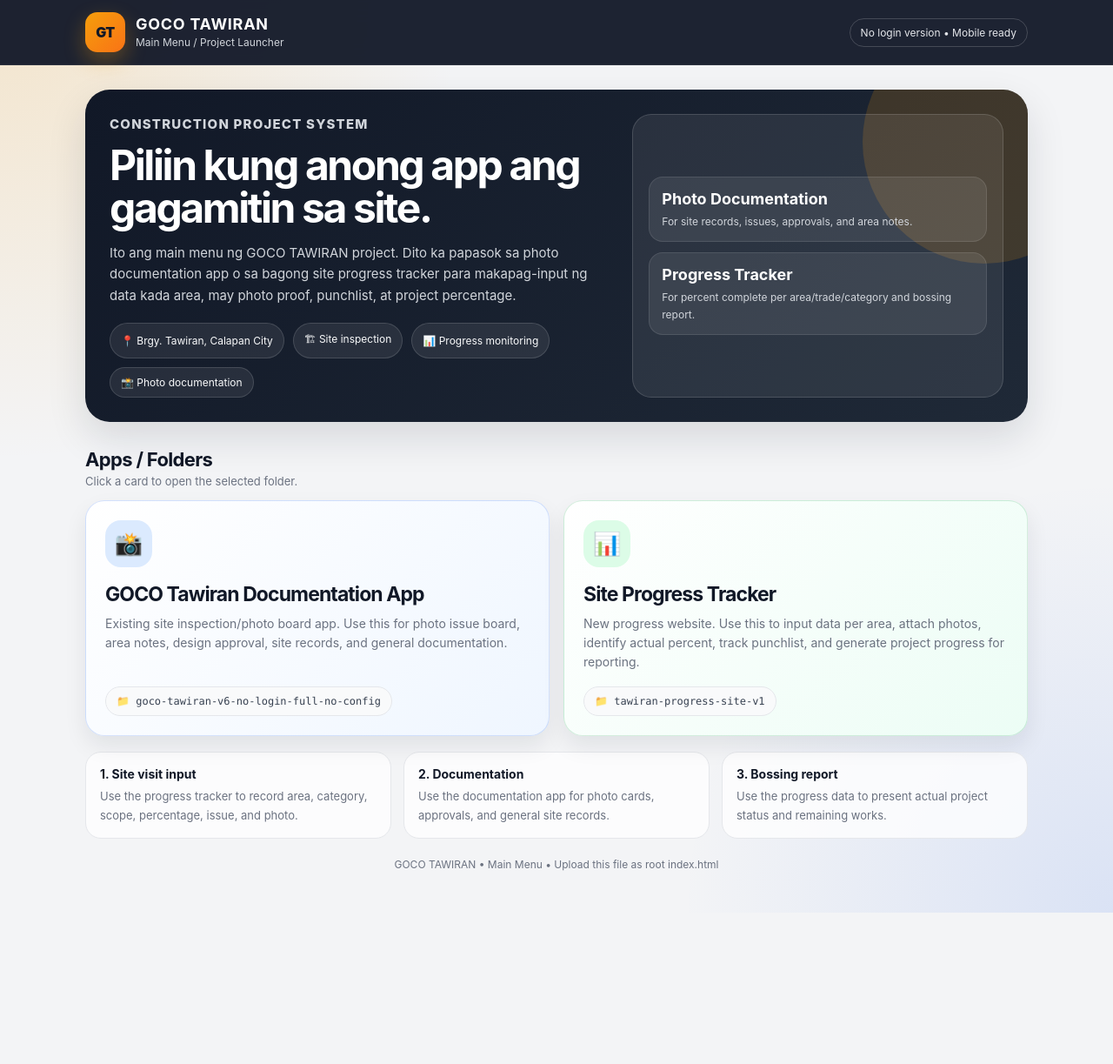
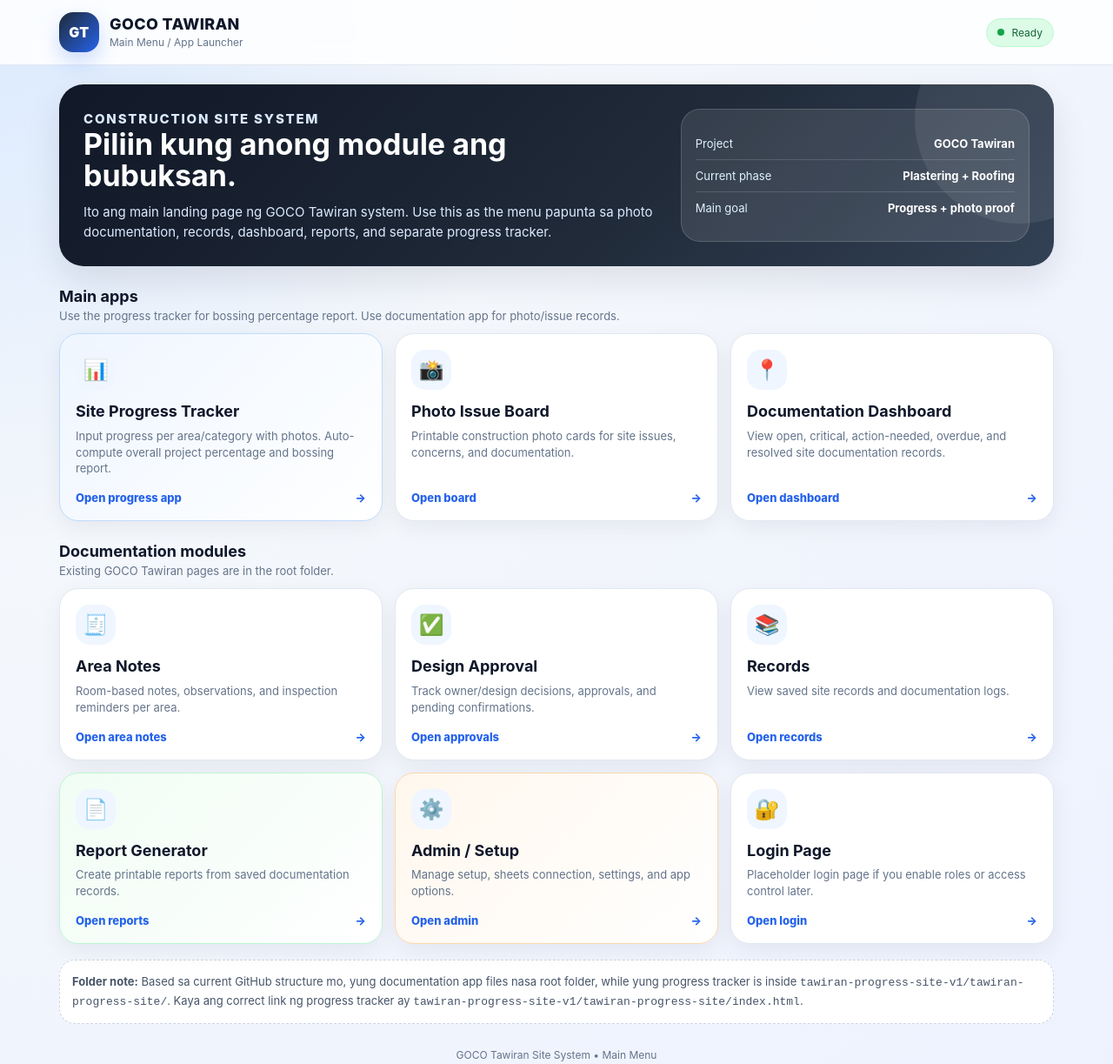
Before and after one commit to edrizhedrizh-a11y/Construction-Management-by-Edrizh-Ingco, a plain HTML site: page index.html in a window 1280 px wide. Shown: the whole page at 87% size. Before the commit the page ends 1049 px from the top, so only its background shows below. Drawn offline with Linux system fonts and the light colour scheme.

Commit message:
Add files via upload

```diff
--- a/index.html
+++ b/index.html
@@ -3,349 +3,60 @@
 <head>
   <meta charset="utf-8">
   <meta name="viewport" content="width=device-width, initial-scale=1, viewport-fit=cover">
-  <meta name="theme-color" content="#111827">
+  <meta name="theme-color" content="#0f172a">
   <title>GOCO TAWIRAN | Main Menu</title>
   <style>
-    :root {
-      --bg: #f3f4f6;
-      --card: #ffffff;
-      --ink: #111827;
-      --muted: #6b7280;
-      --line: #e5e7eb;
-      --primary: #1f2a37;
-      --primary-2: #374151;
-      --accent: #f59e0b;
-      --green: #16a34a;
-      --blue: #2563eb;
-      --shadow: 0 18px 45px rgba(17, 24, 39, 0.12);
-      --radius: 22px;
+    :root{
+      --bg:#f4f7fb;
+      --card:#ffffff;
+      --text:#0f172a;
+      --muted:#64748b;
+      --line:#e2e8f0;
+      --primary:#1f2a37;
+      --primary2:#2563eb;
+      --accent:#f59e0b;
+      --ok:#16a34a;
+      --shadow:0 16px 40px rgba(15,23,42,.10);
+      --radius:22px;
     }
-
-    * { box-sizing: border-box; }
-
-    body {
-      margin: 0;
-      min-height: 100vh;
-      font-family: -apple-system, BlinkMacSystemFont, "Segoe UI", Roboto, Arial, sans-serif;
-      background:
-        radial-gradient(circle at top left, rgba(245, 158, 11, 0.18), transparent 32%),
-        radial-gradient(circle at bottom right, rgba(37, 99, 235, 0.12), transparent 30%),
-        var(--bg);
-      color: var(--ink);
-    }
-
-    .topbar {
-      position: sticky;
-      top: 0;
-      z-index: 10;
-      background: rgba(17, 24, 39, 0.95);
-      backdrop-filter: blur(14px);
-      color: white;
-      border-bottom: 1px solid rgba(255,255,255,0.08);
-    }
-
-    .topbar-inner {
-      max-width: 1120px;
-      margin: 0 auto;
-      padding: 14px 18px;
-      display: flex;
-      align-items: center;
-      justify-content: space-between;
-      gap: 16px;
-    }
-
-    .brand {
-      display: flex;
-      align-items: center;
-      gap: 12px;
-      min-width: 0;
-    }
-
-    .logo {
-      width: 46px;
-      height: 46px;
-      border-radius: 14px;
-      background: linear-gradient(135deg, var(--accent), #f97316);
-      display: grid;
-      place-items: center;
-      color: #111827;
-      font-weight: 900;
-      letter-spacing: -0.04em;
-      flex: 0 0 auto;
-      box-shadow: 0 10px 24px rgba(245, 158, 11, 0.3);
-    }
-
-    h1 {
-      margin: 0;
-      font-size: 18px;
-      line-height: 1.15;
-      letter-spacing: 0.04em;
-    }
-
-    .subtitle {
-      margin: 3px 0 0;
-      color: #d1d5db;
-      font-size: 12px;
-    }
-
-    .status-pill {
-      border: 1px solid rgba(255,255,255,0.18);
-      border-radius: 999px;
-      padding: 8px 12px;
-      color: #e5e7eb;
-      font-size: 12px;
-      white-space: nowrap;
-    }
-
-    .shell {
-      max-width: 1120px;
-      margin: 0 auto;
-      padding: 28px 18px 48px;
-    }
-
-    .hero {
-      background: linear-gradient(135deg, #111827, #1f2937);
-      color: white;
-      border-radius: 28px;
-      padding: 28px;
-      box-shadow: var(--shadow);
-      display: grid;
-      grid-template-columns: 1.15fr 0.85fr;
-      gap: 24px;
-      overflow: hidden;
-      position: relative;
-    }
-
-    .hero:after {
-      content: "";
-      position: absolute;
-      width: 280px;
-      height: 280px;
-      border-radius: 999px;
-      background: rgba(245, 158, 11, 0.16);
-      right: -90px;
-      top: -80px;
-    }
-
-    .eyebrow {
-      margin: 0 0 10px;
-      color: #fbbf24;
-      font-weight: 800;
-      letter-spacing: 0.08em;
-      text-transform: uppercase;
-      font-size: 12px;
-    }
-
-    .hero h2 {
-      margin: 0;
-      font-size: clamp(28px, 5vw, 48px);
-      line-height: 1.02;
-      letter-spacing: -0.05em;
-      max-width: 780px;
-    }
-
-    .hero p {
-      color: #d1d5db;
-      font-size: 15px;
-      line-height: 1.65;
-      max-width: 720px;
-    }
-
-    .hero-meta {
-      display: flex;
-      flex-wrap: wrap;
-      gap: 10px;
-      margin-top: 18px;
-    }
-
-    .tag {
-      display: inline-flex;
-      align-items: center;
-      gap: 8px;
-      border: 1px solid rgba(255,255,255,0.14);
-      background: rgba(255,255,255,0.08);
-      color: #f9fafb;
-      border-radius: 999px;
-      padding: 9px 12px;
-      font-size: 12px;
-    }
-
-    .hero-panel {
-      position: relative;
-      z-index: 1;
-      background: rgba(255,255,255,0.08);
-      border: 1px solid rgba(255,255,255,0.14);
-      border-radius: 22px;
-      padding: 18px;
-      align-self: stretch;
-      display: grid;
-      align-content: center;
-      gap: 12px;
-    }
-
-    .mini-stat {
-      background: rgba(255,255,255,0.08);
-      border: 1px solid rgba(255,255,255,0.1);
-      border-radius: 16px;
-      padding: 14px;
-    }
-
-    .mini-stat strong {
-      display: block;
-      font-size: 18px;
-      margin-bottom: 4px;
-    }
-
-    .mini-stat span {
-      color: #d1d5db;
-      font-size: 12px;
-    }
-
-    .section-title {
-      display: flex;
-      align-items: end;
-      justify-content: space-between;
-      gap: 14px;
-      margin: 30px 0 14px;
-    }
-
-    .section-title h3 {
-      margin: 0;
-      font-size: 22px;
-      letter-spacing: -0.03em;
-    }
-
-    .section-title p {
-      margin: 4px 0 0;
-      color: var(--muted);
-      font-size: 13px;
-    }
-
-    .menu-grid {
-      display: grid;
-      grid-template-columns: repeat(2, minmax(0, 1fr));
-      gap: 16px;
-    }
-
-    .menu-card {
-      position: relative;
-      display: flex;
-      flex-direction: column;
-      min-height: 220px;
-      padding: 22px;
-      border-radius: var(--radius);
-      background: var(--card);
-      color: var(--ink);
-      text-decoration: none;
-      border: 1px solid var(--line);
-      box-shadow: 0 12px 26px rgba(17, 24, 39, 0.08);
-      transition: transform 0.18s ease, box-shadow 0.18s ease, border-color 0.18s ease;
-      overflow: hidden;
-    }
-
-    .menu-card:hover {
-      transform: translateY(-3px);
-      box-shadow: 0 18px 40px rgba(17, 24, 39, 0.14);
-      border-color: #cbd5e1;
-    }
-
-    .menu-card:active { transform: translateY(0); }
-
-    .menu-card .icon {
-      width: 54px;
-      height: 54px;
-      border-radius: 18px;
-      display: grid;
-      place-items: center;
-      font-size: 26px;
-      background: #f3f4f6;
-      margin-bottom: 18px;
-    }
-
-    .menu-card h4 {
-      margin: 0;
-      font-size: 23px;
-      line-height: 1.15;
-      letter-spacing: -0.04em;
-    }
-
-    .menu-card p {
-      margin: 10px 0 18px;
-      color: var(--muted);
-      line-height: 1.55;
-      font-size: 14px;
-    }
-
-    .menu-card .folder {
-      margin-top: auto;
-      display: inline-flex;
-      align-items: center;
-      width: fit-content;
-      gap: 8px;
-      border-radius: 999px;
-      padding: 9px 12px;
-      background: #f9fafb;
-      color: #374151;
-      border: 1px solid var(--line);
-      font-size: 12px;
-      font-family: ui-monospace, SFMono-Regular, Menlo, Monaco, Consolas, monospace;
-    }
-
-    .menu-card.primary {
-      background: linear-gradient(135deg, #ffffff, #eff6ff);
-      border-color: rgba(37, 99, 235, 0.18);
-    }
-
-    .menu-card.primary .icon { background: #dbeafe; }
-
-    .menu-card.progress {
-      background: linear-gradient(135deg, #ffffff, #ecfdf5);
-      border-color: rgba(22, 163, 74, 0.18);
-    }
-
-    .menu-card.progress .icon { background: #dcfce7; }
-
-    .info-grid {
-      display: grid;
-      grid-template-columns: repeat(3, minmax(0, 1fr));
-      gap: 14px;
-      margin-top: 18px;
-    }
-
-    .info-card {
-      background: rgba(255,255,255,0.78);
-      border: 1px solid var(--line);
-      border-radius: 18px;
-      padding: 16px;
-    }
-
-    .info-card strong {
-      display: block;
-      font-size: 14px;
-      margin-bottom: 6px;
-    }
-
-    .info-card span {
-      color: var(--muted);
-      font-size: 13px;
-      line-height: 1.5;
-    }
-
-    footer {
-      color: var(--muted);
-      text-align: center;
-      font-size: 12px;
-      padding: 22px 10px 0;
-    }
-
-    @media (max-width: 820px) {
-      .topbar-inner { align-items: flex-start; }
-      .status-pill { display: none; }
-      .hero { grid-template-columns: 1fr; padding: 22px; border-radius: 24px; }
-      .menu-grid { grid-template-columns: 1fr; }
-      .info-grid { grid-template-columns: 1fr; }
-      .menu-card { min-height: 190px; }
-    }
+    *{box-sizing:border-box}
+    html,body{margin:0;min-height:100%;font-family:-apple-system,BlinkMacSystemFont,"Segoe UI",Roboto,Arial,sans-serif;color:var(--text);background:radial-gradient(circle at top left,#dbeafe 0,#f4f7fb 35%,#eef2ff 100%)}
+    a{color:inherit;text-decoration:none}
+    .topbar{position:sticky;top:0;z-index:10;background:rgba(255,255,255,.86);backdrop-filter:blur(14px);border-bottom:1px solid var(--line)}
+    .topbar-inner{max-width:1180px;margin:0 auto;padding:14px 18px;display:flex;align-items:center;justify-content:space-between;gap:14px}
+    .brand{display:flex;align-items:center;gap:12px}
+    .logo{width:46px;height:46px;border-radius:16px;background:linear-gradient(135deg,#1f2a37,#2563eb);display:grid;place-items:center;color:white;font-weight:900;letter-spacing:.5px;box-shadow:0 10px 22px rgba(37,99,235,.22)}
+    h1{font-size:18px;line-height:1.1;margin:0;font-weight:850;letter-spacing:.02em}
+    .sub{font-size:12px;color:var(--muted);margin-top:3px}
+    .pill{display:flex;align-items:center;gap:8px;font-size:12px;color:#166534;background:#dcfce7;border:1px solid #bbf7d0;border-radius:999px;padding:8px 12px;white-space:nowrap}
+    .dot{width:8px;height:8px;border-radius:999px;background:var(--ok)}
+    main{max-width:1180px;margin:0 auto;padding:22px 18px 36px}
+    .hero{background:linear-gradient(135deg,#111827,#1f2937 55%,#334155);color:white;border-radius:28px;padding:28px;display:grid;grid-template-columns:1.25fr .75fr;gap:18px;box-shadow:var(--shadow);overflow:hidden;position:relative}
+    .hero:after{content:"";position:absolute;right:-80px;top:-80px;width:240px;height:240px;border-radius:999px;background:rgba(255,255,255,.08)}
+    .eyebrow{color:#bfdbfe;font-size:12px;text-transform:uppercase;letter-spacing:.12em;font-weight:800;margin:0 0 8px}
+    .hero h2{font-size:34px;line-height:1.05;margin:0 0 12px;max-width:760px}
+    .hero p{color:#dbeafe;margin:0;font-size:15px;line-height:1.55;max-width:780px}
+    .hero-panel{position:relative;z-index:1;background:rgba(255,255,255,.10);border:1px solid rgba(255,255,255,.16);border-radius:22px;padding:16px;align-self:stretch;display:flex;flex-direction:column;justify-content:center;gap:10px}
+    .status-line{display:flex;justify-content:space-between;gap:10px;border-bottom:1px solid rgba(255,255,255,.14);padding-bottom:10px;font-size:13px;color:#e0f2fe}
+    .status-line:last-child{border-bottom:0;padding-bottom:0}
+    .status-line strong{color:white;text-align:right}
+    .section-title{margin:24px 0 12px;display:flex;align-items:end;justify-content:space-between;gap:12px}
+    .section-title h3{margin:0;font-size:18px}
+    .section-title p{margin:4px 0 0;color:var(--muted);font-size:13px}
+    .grid{display:grid;grid-template-columns:repeat(3,minmax(0,1fr));gap:14px}
+    .card{background:var(--card);border:1px solid var(--line);border-radius:var(--radius);padding:18px;box-shadow:0 8px 26px rgba(15,23,42,.06);transition:.18s ease;min-height:164px;display:flex;flex-direction:column;justify-content:space-between;position:relative;overflow:hidden}
+    .card:hover{transform:translateY(-2px);box-shadow:0 16px 34px rgba(15,23,42,.12);border-color:#bfdbfe}
+    .card .icon{width:46px;height:46px;border-radius:16px;background:#eff6ff;display:grid;place-items:center;font-size:23px;margin-bottom:14px}
+    .card h4{margin:0 0 8px;font-size:18px;line-height:1.2}
+    .card p{margin:0;color:var(--muted);font-size:13px;line-height:1.45}
+    .card .go{margin-top:16px;color:var(--primary2);font-size:13px;font-weight:800;display:flex;justify-content:space-between;align-items:center;gap:8px}
+    .card.primary{background:linear-gradient(135deg,#eff6ff,#ffffff);border-color:#bfdbfe}
+    .card.warning{background:linear-gradient(135deg,#fff7ed,#ffffff);border-color:#fed7aa}
+    .card.green{background:linear-gradient(135deg,#f0fdf4,#ffffff);border-color:#bbf7d0}
+    .note{margin-top:18px;background:#fff;border:1px dashed #cbd5e1;border-radius:18px;padding:14px;color:#475569;font-size:13px;line-height:1.55}
+    .footer{color:var(--muted);font-size:12px;text-align:center;margin-top:28px}
+    @media (max-width:900px){.hero{grid-template-columns:1fr}.grid{grid-template-columns:repeat(2,minmax(0,1fr))}.hero h2{font-size:28px}}
+    @media (max-width:640px){.topbar-inner{align-items:flex-start}.pill{display:none}.hero{padding:20px;border-radius:22px}.hero h2{font-size:24px}.grid{grid-template-columns:1fr}.card{min-height:140px}main{padding:16px 12px 28px}.logo{width:42px;height:42px}.section-title{display:block}}
   </style>
 </head>
 <body>
@@ -355,92 +66,131 @@
         <div class="logo">GT</div>
         <div>
           <h1>GOCO TAWIRAN</h1>
-          <p class="subtitle">Main Menu / Project Launcher</p>
+          <div class="sub">Main Menu / App Launcher</div>
         </div>
       </div>
-      <div class="status-pill">No login version • Mobile ready</div>
+      <div class="pill"><span class="dot"></span><span>Ready</span></div>
     </div>
   </header>
 
-  <main class="shell">
+  <main>
     <section class="hero">
       <div>
-        <p class="eyebrow">Construction project system</p>
-        <h2>Piliin kung anong app ang gagamitin sa site.</h2>
-        <p>
-          Ito ang main menu ng GOCO TAWIRAN project. Dito ka papasok sa photo documentation app
-          o sa bagong site progress tracker para makapag-input ng data kada area, may photo proof,
-          punchlist, at project percentage.
-        </p>
-        <div class="hero-meta">
-          <span class="tag">📍 Brgy. Tawiran, Calapan City</span>
-          <span class="tag">🏗 Site inspection</span>
-          <span class="tag">📊 Progress monitoring</span>
-          <span class="tag">📸 Photo documentation</span>
+        <p class="eyebrow">Construction site system</p>
+        <h2>Piliin kung anong module ang bubuksan.</h2>
+        <p>Ito ang main landing page ng GOCO Tawiran system. Use this as the menu papunta sa photo documentation, records, dashboard, reports, and separate progress tracker.</p>
+      </div>
+      <div class="hero-panel">
+        <div class="status-line"><span>Project</span><strong>GOCO Tawiran</strong></div>
+        <div class="status-line"><span>Current phase</span><strong>Plastering + Roofing</strong></div>
+        <div class="status-line"><span>Main goal</span><strong>Progress + photo proof</strong></div>
+      </div>
+    </section>
+
+    <div class="section-title">
+      <div>
+        <h3>Main apps</h3>
+        <p>Use the progress tracker for bossing percentage report. Use documentation app for photo/issue records.</p>
       </div>
     </div>
 
-      <aside class="hero-panel" aria-label="Project notes">
-        <div class="mini-stat">
-          <strong>Photo Documentation</strong>
-          <span>For site records, issues, approvals, and area notes.</span>
+    <section class="grid">
+      <a class="card primary" href="tawiran-progress-site-v1/tawiran-progress-site/index.html">
+        <div>
+          <div class="icon">📊</div>
+          <h4>Site Progress Tracker</h4>
+          <p>Input progress per area/category with photos. Auto-compute overall project percentage and bossing report.</p>
         </div>
-        <div class="mini-stat">
-          <strong>Progress Tracker</strong>
-          <span>For percent complete per area/trade/category and bossing report.</span>
+        <div class="go"><span>Open progress app</span><span>→</span></div>
+      </a>
+
+      <a class="card" href="board.html">
+        <div>
+          <div class="icon">📸</div>
+          <h4>Photo Issue Board</h4>
+          <p>Printable construction photo cards for site issues, concerns, and documentation.</p>
         </div>
-      </aside>
+        <div class="go"><span>Open board</span><span>→</span></div>
+      </a>
+
+      <a class="card" href="dashboard.html">
+        <div>
+          <div class="icon">📍</div>
+          <h4>Documentation Dashboard</h4>
+          <p>View open, critical, action-needed, overdue, and resolved site documentation records.</p>
+        </div>
+        <div class="go"><span>Open dashboard</span><span>→</span></div>
+      </a>
     </section>
 
-    <section>
     <div class="section-title">
       <div>
-          <h3>Apps / Folders</h3>
-          <p>Click a card to open the selected folder.</p>
+        <h3>Documentation modules</h3>
+        <p>Existing GOCO Tawiran pages are in the root folder.</p>
       </div>
     </div>
 
-      <div class="menu-grid">
-        <a class="menu-card primary" href="goco-tawiran-v6-no-login-full-no-config/index.html">
-          <div class="icon">📸</div>
-          <h4>GOCO Tawiran Documentation App</h4>
-          <p>
-            Existing site inspection/photo board app. Use this for photo issue board, area notes,
-            design approval, site records, and general documentation.
-          </p>
-          <span class="folder">📁 goco-tawiran-v6-no-login-full-no-config</span>
+    <section class="grid">
+      <a class="card" href="area-notes.html">
+        <div>
+          <div class="icon">🧾</div>
+          <h4>Area Notes</h4>
+          <p>Room-based notes, observations, and inspection reminders per area.</p>
+        </div>
+        <div class="go"><span>Open area notes</span><span>→</span></div>
       </a>
 
-        <a class="menu-card progress" href="tawiran-progress-site-v1/index.html">
-          <div class="icon">📊</div>
-          <h4>Site Progress Tracker</h4>
-          <p>
-            New progress website. Use this to input data per area, attach photos, identify actual percent,
-            track punchlist, and generate project progress for reporting.
-          </p>
-          <span class="folder">📁 tawiran-progress-site-v1</span>
+      <a class="card" href="design-approval.html">
+        <div>
+          <div class="icon">✅</div>
+          <h4>Design Approval</h4>
+          <p>Track owner/design decisions, approvals, and pending confirmations.</p>
+        </div>
+        <div class="go"><span>Open approvals</span><span>→</span></div>
       </a>
+
+      <a class="card" href="records.html">
+        <div>
+          <div class="icon">📚</div>
+          <h4>Records</h4>
+          <p>View saved site records and documentation logs.</p>
         </div>
+        <div class="go"><span>Open records</span><span>→</span></div>
+      </a>
+
+      <a class="card green" href="report.html">
+        <div>
+          <div class="icon">📄</div>
+          <h4>Report Generator</h4>
+          <p>Create printable reports from saved documentation records.</p>
+        </div>
+        <div class="go"><span>Open reports</span><span>→</span></div>
+      </a>
+
+      <a class="card warning" href="admin.html">
+        <div>
+          <div class="icon">⚙️</div>
+          <h4>Admin / Setup</h4>
+          <p>Manage setup, sheets connection, settings, and app options.</p>
+        </div>
+        <div class="go"><span>Open admin</span><span>→</span></div>
+      </a>
+
+      <a class="card" href="login.html">
+        <div>
+          <div class="icon">🔐</div>
+          <h4>Login Page</h4>
+          <p>Placeholder login page if you enable roles or access control later.</p>
+        </div>
+        <div class="go"><span>Open login</span><span>→</span></div>
+      </a>
     </section>
 
-    <section class="info-grid" aria-label="How to use">
-      <div class="info-card">
-        <strong>1. Site visit input</strong>
-        <span>Use the progress tracker to record area, category, scope, percentage, issue, and photo.</span>
+    <div class="note">
+      <strong>Folder note:</strong> Based sa current GitHub structure mo, yung documentation app files nasa root folder, while yung progress tracker is inside <code>tawiran-progress-site-v1/tawiran-progress-site/</code>. Kaya ang correct link ng progress tracker ay <code>tawiran-progress-site-v1/tawiran-progress-site/index.html</code>.
     </div>
-      <div class="info-card">
-        <strong>2. Documentation</strong>
-        <span>Use the documentation app for photo cards, approvals, and general site records.</span>
-      </div>
-      <div class="info-card">
-        <strong>3. Bossing report</strong>
-        <span>Use the progress data to present actual project status and remaining works.</span>
-      </div>
-    </section>
 
-    <footer>
-      GOCO TAWIRAN • Main Menu • Upload this file as root index.html
-    </footer>
+    <div class="footer">GOCO Tawiran Site System • Main Menu</div>
   </main>
 </body>
 </html>
```
Lines whose indentation alone changed are shown as unchanged.
